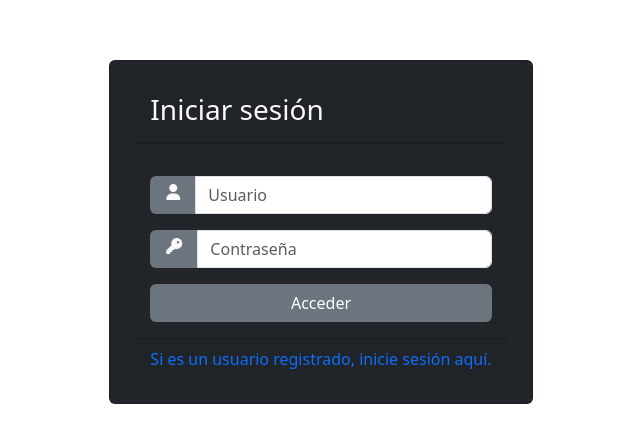
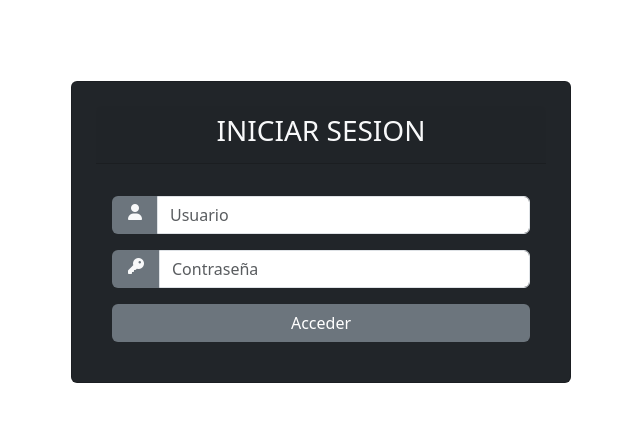
Before and after one commit to Linuxero18/libreta-de-direcciones-web, a React (Vite) app: page / in a window 1280 px wide. Shown: the part 144-586 px from the top of the page, without its empty margins (319-959 px from the left). Built offline with nearby package versions, Linux system fonts and the light colour scheme.

Commit message:
cambios 3

```diff
--- a/package.json
+++ b/package.json
@@ -11,7 +11,11 @@
   },
   "dependencies": {
     "@fortawesome/fontawesome-free": "^6.5.2",
+    "axios": "^1.7.2",
     "bootstrap": "^5.3.3",
+    "cors": "^2.8.5",
+    "express": "^4.19.2",
+    "mysql2": "^3.10.1",
     "react": "^18.2.0",
     "react-dom": "^18.2.0",
     "react-router-dom": "^6.23.1"
--- a/src/pages/LoginPage.jsx
+++ b/src/pages/LoginPage.jsx
@@ -1,16 +1,34 @@
 import 'bootstrap/dist/css/bootstrap.min.css';
 import '@fortawesome/fontawesome-free/css/all.min.css';
 import './estilos/LoginPage.css';
-import React from 'react';
+import React, { useState } from 'react';
 
-export default function LoginPage() {
+export default function LoginPage({setToken}) {
+  const [username, setUserName] = useState('');
+  const [password, setPassword] = useState('');
+  const [error, setError] = useState('');
+
+  const Enviar = async (e) => {
+    e.preventDefault();
+    try{
+      const respuesta = await axios.post('',{
+        username,
+        password,
+      });
+      setToken(respuesta.data.token)
+    } catch {
+      setError("Credenciales incorrectas")
+    }
+  }
+
+
     return (
       <>
         <div id="template-bg-1">
           <div className="d-flex flex-column min-vh-100 justify-content-center align-items-center">
             <div className="card p-4 text-light bg-dark mb-5">
-              <div className="card-header">
-                <h3>Iniciar sesión</h3>
+              <div className="card-header" align="center">
+                <h3>INICIAR SESION</h3>
               </div>
               <div className="card-body w-100">
                 <form name="login">
@@ -18,23 +36,19 @@ export default function LoginPage() {
                     <div className="bg-secondary rounded-start">
                       <span className="m-3"><i className="fas fa-user mt-2"></i></span>
                     </div>
-                    <input type="text" className="form-control" placeholder="Usuario" name="username" />
+                    <input type="text" className="form-control" placeholder="Usuario" value={username} onChange={(e) => setUserName(e.target.value)} />
                   </div>
                   <div className="input-group form-group mt-3">
                     <div className="bg-secondary rounded-start">
                       <span className="m-3"><i className="fas fa-key mt-2"></i></span>
                     </div>
-                    <input type="password" className="form-control" placeholder="Contraseña" name="password" />
+                    <input type="password" className="form-control" placeholder="Contraseña" value={password} onChange={(e) => setPassword(e.target.value)} />
                   </div>
+                  {error && <div className="text-danger mt-3">{error}</div>}
                   <div className="form-group mt-3">
                     <input type="submit" value="Acceder" className="btn bg-secondary float-end text-white w-100" name="login-btn" />
                   </div>
                 </form>
-              </div>
-              <div className="card-footer">
-                <div className="d-flex justify-content-center">
-                  <div className="text-primary">Si es un usuario registrado, inicie sesión aquí.</div>
-                </div>
               </div>
             </div>
           </div>
--- a/src/pages/estilos/LoginPage.css
+++ b/src/pages/estilos/LoginPage.css
@@ -1,6 +1,8 @@
-/* Archivo: your-stylesheet.css */
+.card {
+    width: 100%;
+    max-width: 500px;
+}
 
-/* Estilos para el contenedor del formulario de login */
 .login-form-container {
     padding: 9%;
     background: #f05837;
@@ -8,14 +10,12 @@
     border-radius: 1rem;
 }
 
-/* Título del formulario */
 .login-form-container h3 {
     text-align: center;
-    margin-bottom: 12%;
+    margin-bottom: 15%;
     color: #fff;
 }
 
-/* Botón de enviar */
 .btn-submit {
     font-weight: 600;
     width: 50%;
@@ -30,15 +30,3 @@
 .btn-submit:hover {
     background-color: #e0e0e0;
 }
-
-/* Botón de olvidar contraseña */
-.btn-forget-pwd {
-    color: #fff;
-    font-weight: 600;
-    text-decoration: none;
-}
-
-.btn-forget-pwd:hover {
-    text-decoration: none;
-    color: #dcdcdc;
-}
```
Also changed, not shown: 1 other file (tests, documents, lock files or other folders).
